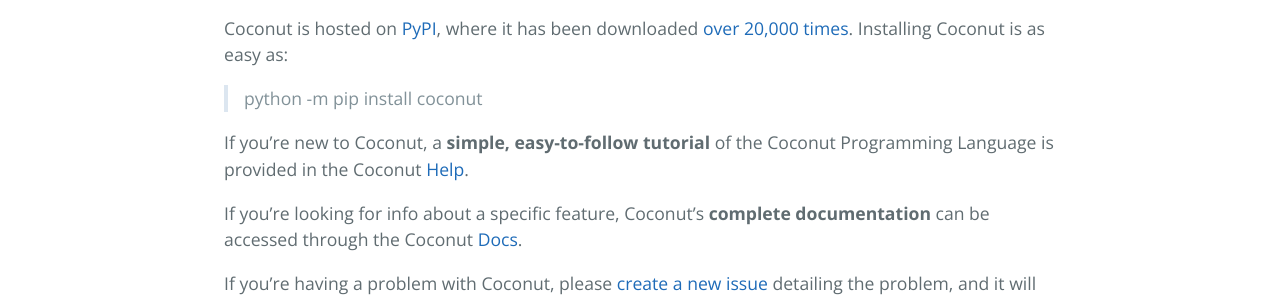
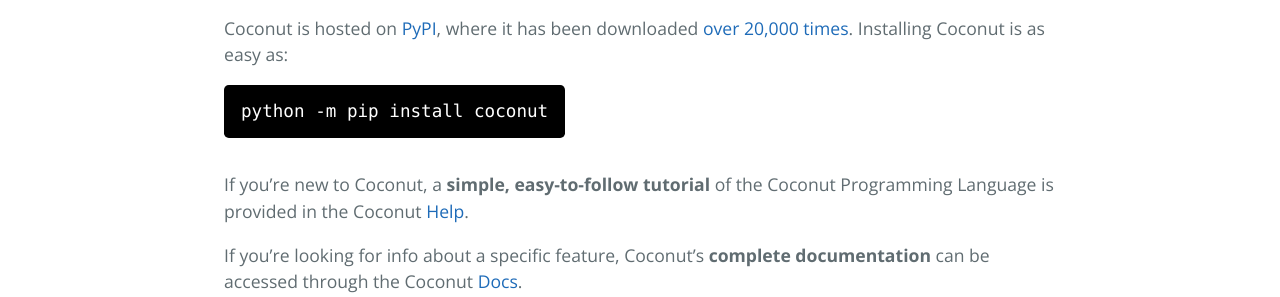
Before and after one commit to evhub/coconut, a plain HTML site: page index.html in a window 1280 px wide. Shown: the part 514-811 px from the top of the page. Drawn offline with nearby package versions, Linux system fonts and the light colour scheme.

Commit message:
Improves code blocks

```diff
--- a/index.html
+++ b/index.html
@@ -25,8 +25,7 @@
 
 <p><a class="octicon octicon-link" href="http://evhub.github.io/coconut/">Coconut</a> is a variant of <a href="https://www.python.org/">Python</a> built for <strong>simple, elegant, Pythonic functional programming</strong>.</p>
 <p>Coconut is hosted on <a href="https://pypi.python.org/pypi/coconut">PyPI</a>, where it has been downloaded <a href="http://pypi-ranking.info/module/coconut">over 20,000 times</a>. Installing Coconut is as easy as:</p>
-<blockquote>
-<div>python -m pip install coconut</div></blockquote>
+<div class="code-block">python -m pip install coconut</div>
 <p>If you&#8217;re new to Coconut, a <strong>simple, easy-to-follow tutorial</strong> of the Coconut Programming Language is provided in the Coconut <a href="http://coconut.readthedocs.org/en/master/HELP.html">Help</a>.</p>
 <p>If you&#8217;re looking for info about a specific feature, Coconut&#8217;s <strong>complete documentation</strong> can be accessed through the Coconut <a href="http://coconut.readthedocs.org/en/master/DOCS.html">Docs</a>.</p>
 <p>If you&#8217;re having a problem with Coconut, please <a href="https://github.com/evhub/coconut/issues/new">create a new issue</a> detailing the problem, and it will be addressed as soon as possible.</p>
```
